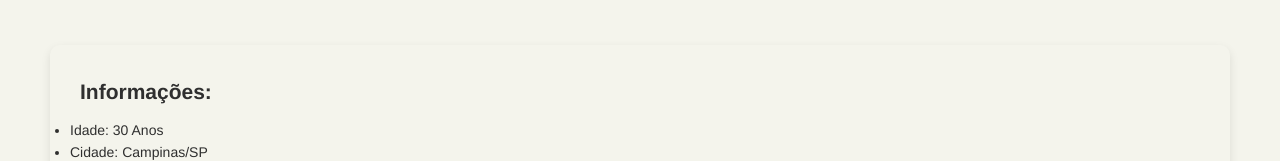
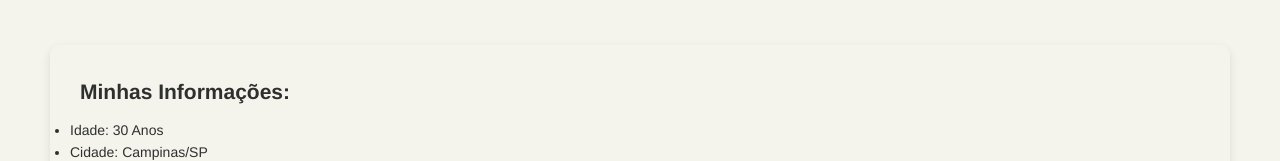
Before and after one commit to bgslucas/05_Git, a plain HTML site: page index.html in a window 1280 px wide. Shown: the part 125-286 px from the top of the page. Drawn offline with Linux system fonts and the light colour scheme.

Commit message:
minhas informacoes

```diff
--- a/index.html
+++ b/index.html
@@ -22,7 +22,7 @@
     <main>
 
         <section>
-            <h2> Informações: </h2>
+            <h2> Minhas Informações: </h2>
                 <ul>
                     <li> Idade: 30 Anos</li>
                     <li> Cidade: Campinas/SP</li>
```
